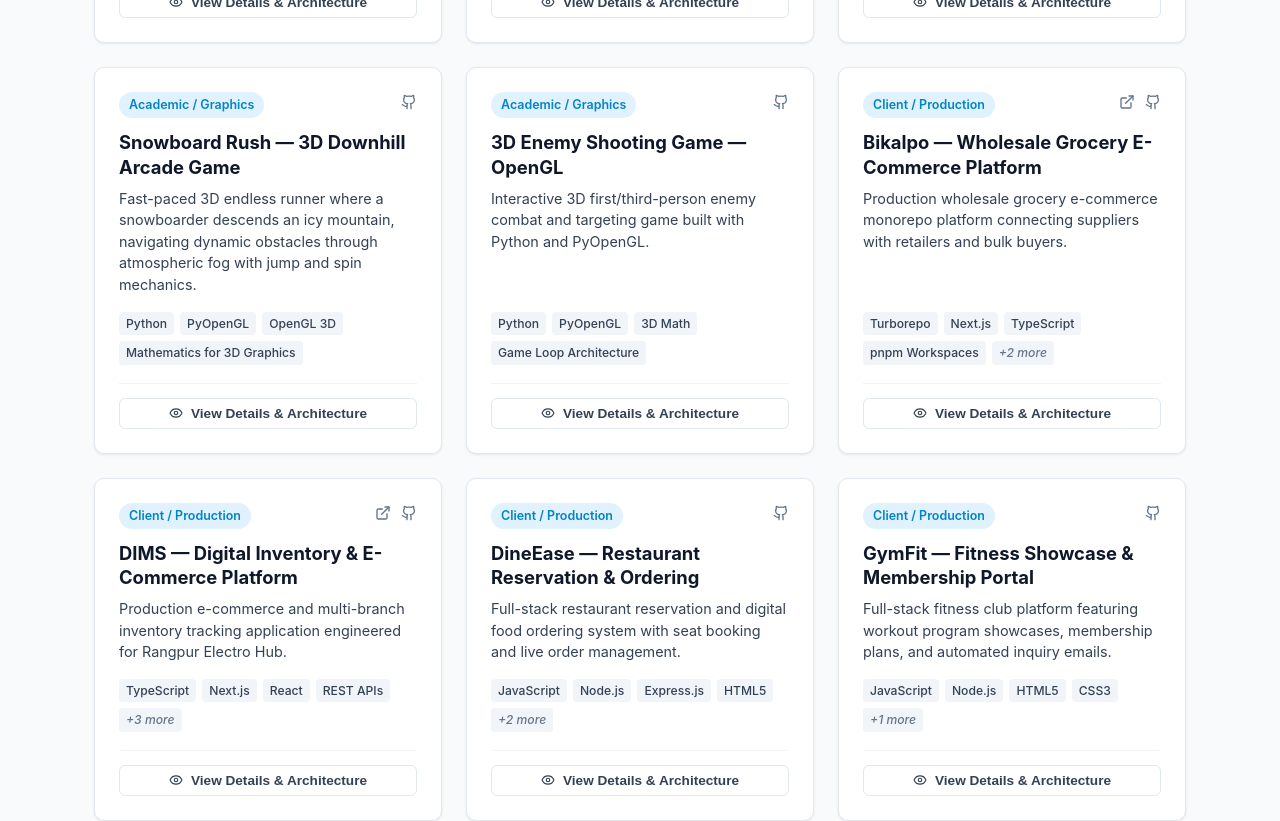
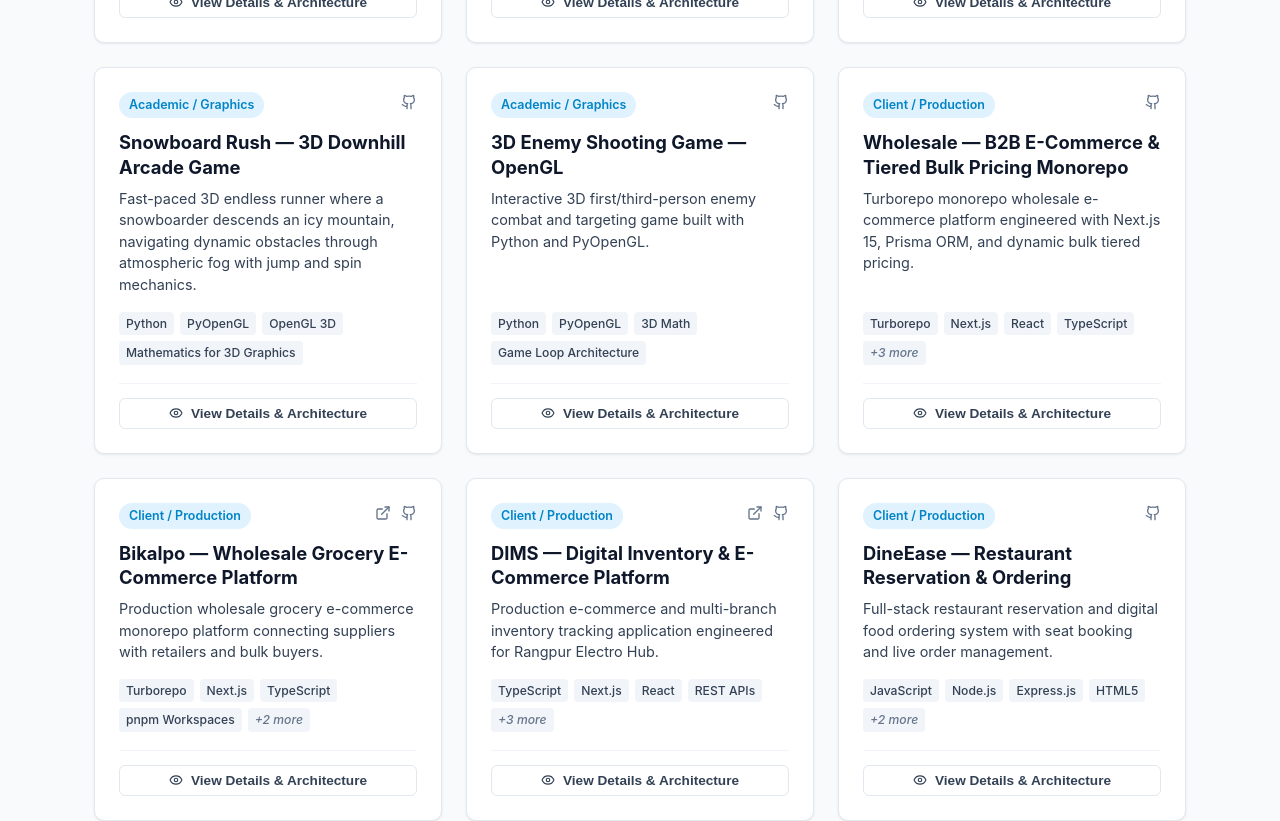
Before and after one commit to RobiulSahib/Robiul_Hassan_Portfolio, a React (Vite) app: page / in a window 1280 px wide. Shown: the part 6380-7201 px from the top of the page. Built offline with nearby package versions, Linux system fonts and the light colour scheme.

Commit message:
feat(projects): add Wholesale B2B platform to portfolio and CV additional work

```diff
--- a/src/data/projects.js
+++ b/src/data/projects.js
@@ -101,6 +101,26 @@ export const projectsData = [
     ],
     liveUrl: null,
     githubUrl: "https://github.com/RobiulSahib/3D_enemy_shooting_opengl",
+    demoVideoUrl: null
+  },
+  {
+    id: "wholesale-b2b",
+    title: "Wholesale — B2B E-Commerce & Tiered Bulk Pricing Monorepo",
+    category: "Client / Production",
+    featured: true,
+    shortDescription: "Turborepo monorepo wholesale e-commerce platform engineered with Next.js 15, Prisma ORM, and dynamic bulk tiered pricing.",
+    problem: "B2B wholesale merchants require differentiated wholesale vs. retail pricing tiers, dynamic minimum order quantities, variant-level volume discounts, and robust admin product catalog controls.",
+    solution: "Built a high-performance Next.js full-stack platform in a Turborepo monorepo with Prisma ORM, implementing dynamic bulk pricing matrices, wholesaler role detection, and responsive storefront checkout.",
+    contribution: "Architected bulk pricing schema and calculation APIs, wholesaler role-based pricing UI, admin product visibility actions, and order summary components.",
+    technologies: ["Turborepo", "Next.js", "React", "TypeScript", "Prisma", "PostgreSQL", "Tailwind CSS"],
+    features: [
+      "Turborepo monorepo structure with Next.js App Router and TypeScript",
+      "Dynamic bulk pricing rules with tiered minimum/maximum quantity pricing",
+      "Wholesaler role authentication and specialized pricing presentation",
+      "Administrative dashboard for product catalog visibility and order checkout processing"
+    ],
+    liveUrl: null,
+    githubUrl: "https://github.com/RobiulSahib/wholesale",
     demoVideoUrl: null
   },
   {
```
Also changed, not shown: public/cv/Robiul_Hassan_CV.md (+1 -1 lines), public/cv/index.html (+1 -1 lines), 2 other files (tests, documents, lock files or other folders).
